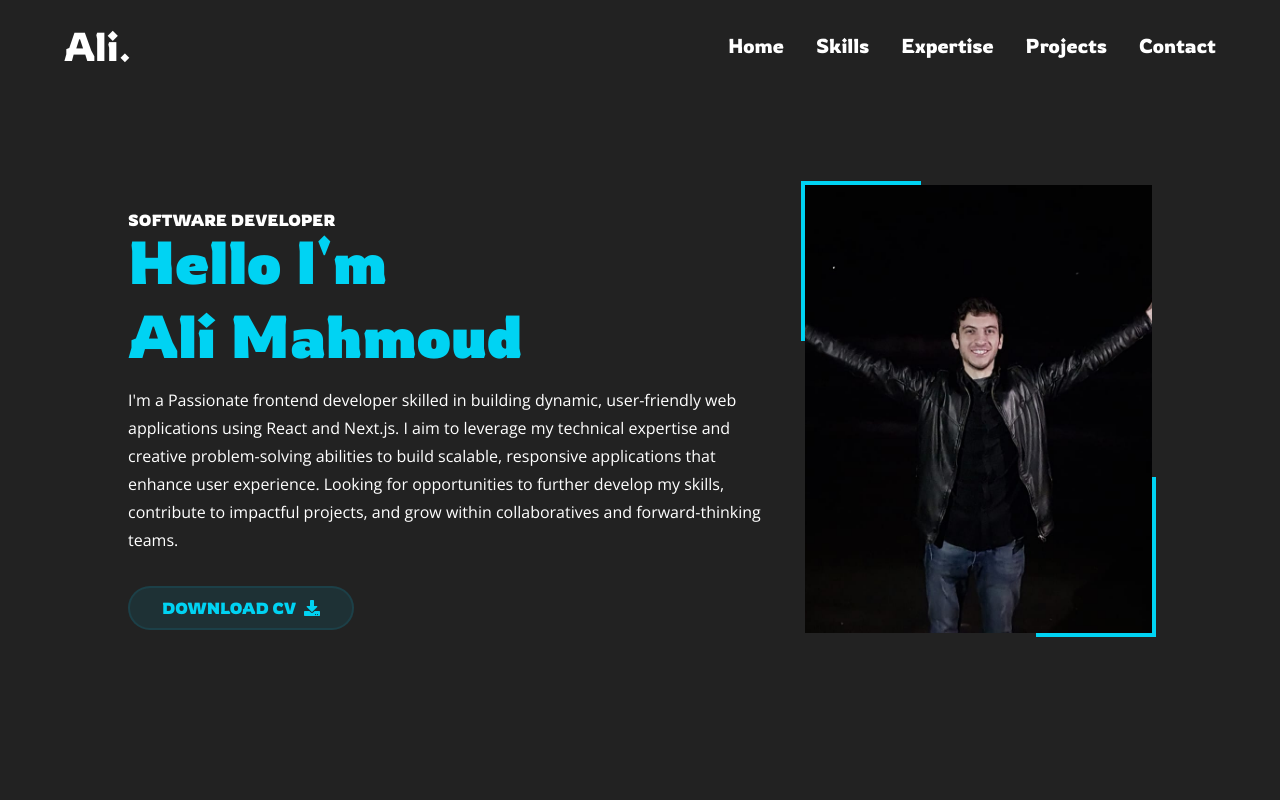
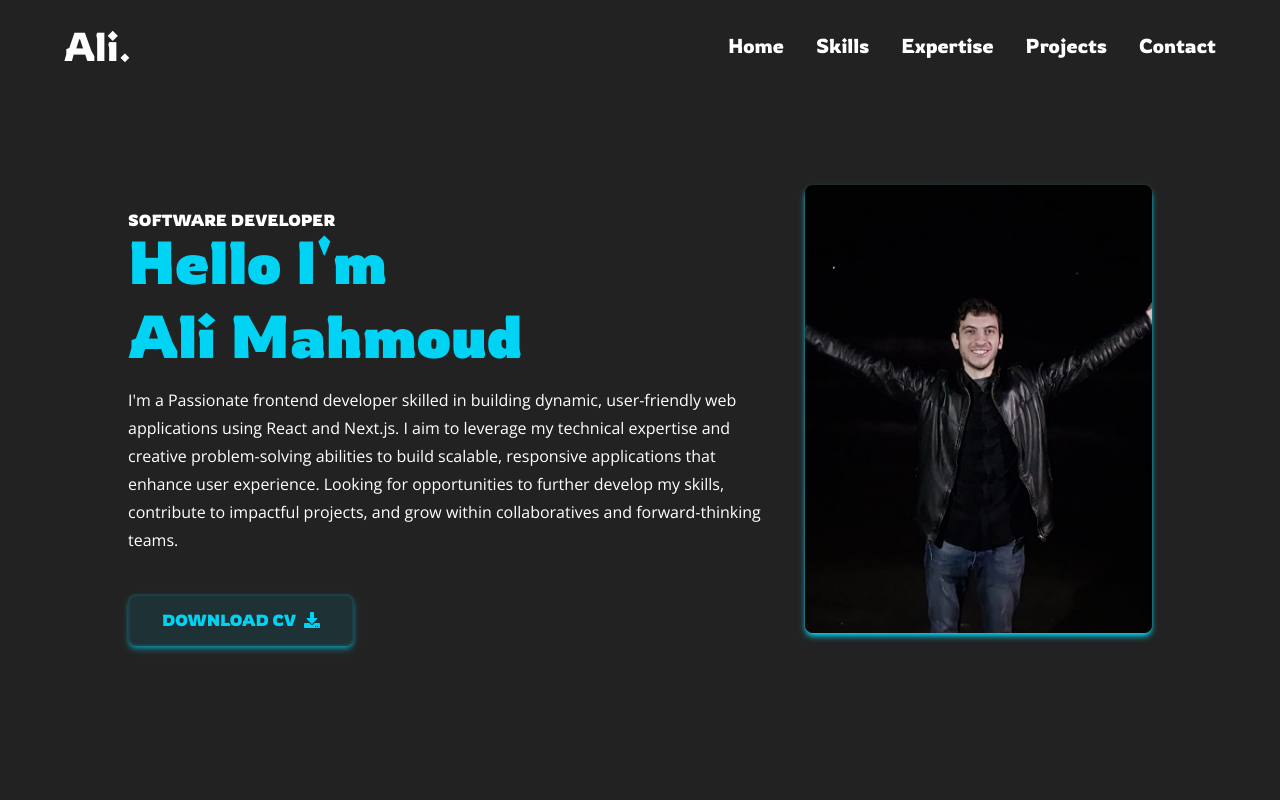
Before and after one commit to AliMahmoud26/My-Portfolio-In-Next.js, a Next.js app: page / in a window 1280 px wide. Shown: the top 800 px of the page. Built offline with nearby package versions, Linux system fonts and the light colour scheme.

Commit message:
Adding some shadow effects to the portfolio

```diff
--- a/src/app/components/Header.jsx
+++ b/src/app/components/Header.jsx
@@ -43,21 +43,21 @@ const Header = () => {
 
           {/* Image with Border Effects */}
           <div className="img mt-4 relative h-[28rem] w-[23rem] z-0">
-            <div className="absolute top-[-0.25rem] left-[-0.25rem] w-30 h-40 border-t-4 border-l-4 border-cyan-400"></div>
-            <div className="absolute bottom-[-0.25rem] right-[-0.25rem] w-30 h-40 border-b-4 border-r-4 border-cyan-400"></div>
+            {/* <div className="absolute top-[-0.25rem] left-[-0.25rem] w-30 h-40 border-t-4 border-l-4 border-cyan-400"></div> */}
+            {/* <div className="absolute bottom-[-0.25rem] right-[-0.25rem] w-30 h-40 border-b-4 border-r-4 border-cyan-400"></div> */}
             <Image
               src="/my-img.jpg"
               alt="Ali Mahmoud"
               width={368}
               height={448}
-              className="h-full w-full z-10 relative object-cover"
+              className="h-full w-full z-10 relative object-cover shadow-md shadow-cyan-400 rounded-lg"
               priority
             />
           </div>
         </div>
 
         {/* Download CV Button */}
-        <div className="btn bg-[#03cdff17] border-2 border-[#03cdff17] rounded-full py-[0.5rem] px-8 w-fit mt-[-4.5rem] transition-colors duration-300 hover:bg-transparent">
+        <div className="btn bg-[#03cdff17] border-2 border-[#03cdff17] rounded-full py-[0.75rem] px-8 w-fit mt-[-4rem] transition-colors duration-300 hover:bg-transparent shadow-md shadow-cyan-400/50 rounded-lg">
           <a
             href="/Ali_CV.pdf"
             target="_blank"
--- a/src/app/components/Skills.jsx
+++ b/src/app/components/Skills.jsx
@@ -18,7 +18,7 @@ const Skills = () => {
         {skillsData.map((skillCategory) => (
           <div
             key={skillCategory.id}
-            className={`bg-[#03cdff17] py-5 px-7 rounded shadow-md ml-5 border-l-4 border-cyan-400 transition-all ease-in-out duration-600 hover:scale-105`}
+            className={`bg-[#03cdff17] py-5 px-7 rounded shadow-md shadow-cyan-600/20 ml-5 border-l-4 border-cyan-400 transition-all ease-in-out duration-600 hover:scale-105`}
           >
             <h2 className={`${rowdies.className} text-2xl text-cyan-400 mb-4`}>
               {skillCategory.category}
```
